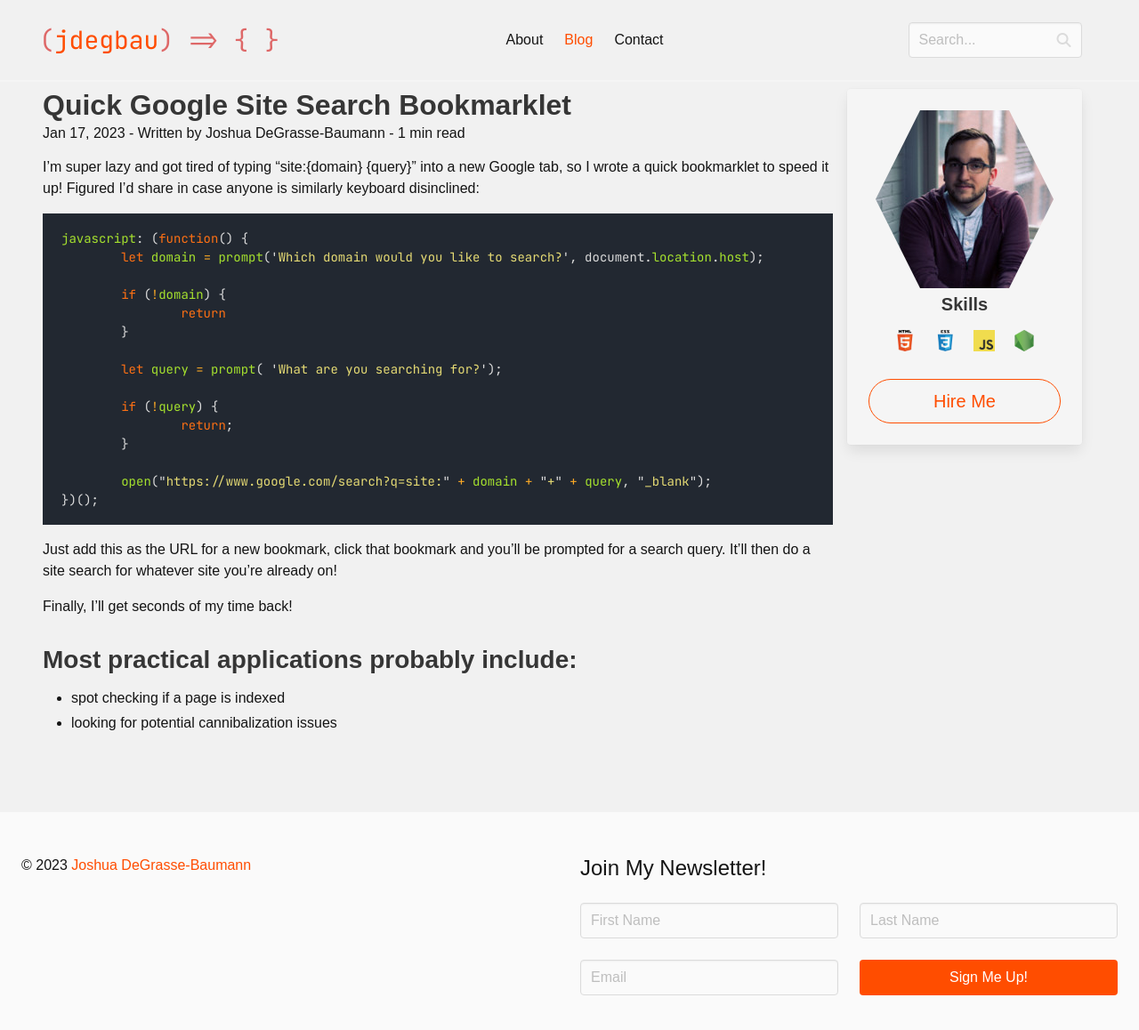
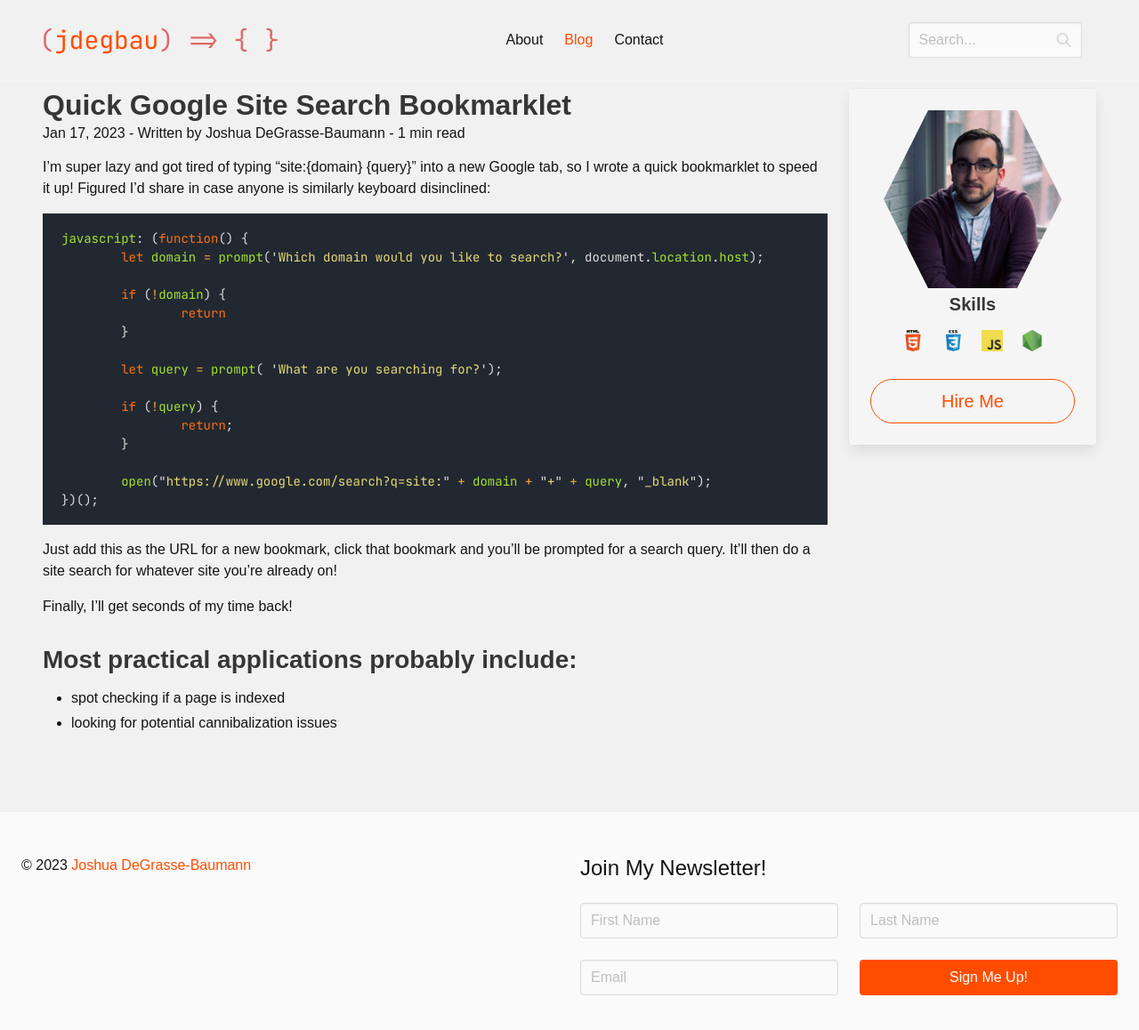
Before and after one commit to jdegbau/jdegbau.github.io, a Jekyll site: the page built from _posts/2023-01-17-site-search-bookmarklet.md, in a window 1280 px wide and 1239 px high. Shown: the top 1158 px of the window at 89% size. Built offline with Jekyll 4.4.1, drawn with Linux system fonts in a browser that asks for light colours; nearby versions of some CDN libraries; comment, search, counter and statistics services are not loaded.

Commit message:
More blog layout changes

```diff
--- a/_layouts/wrapper.html
+++ b/_layouts/wrapper.html
@@ -32,14 +32,14 @@
     <!-- End Google Tag Manager (noscript) -->
     {% include navigation.html %}
     <div id="progress-bar"></div>
-    <div class="columns section is-gapless">
-      <main class="column is-three-quarters is-gapless">
+    <div class="columns section">
+      <main class="column is-three-quarters">
         <section class="content container">
           <h1 class="title">{{ page.title }}</h1>
           {{ content }}
         </section>
       </main>
-      <div id="sidebar" class="column mx-4">{% include sidebar.html %}</div> <!-- end #sidebar -->
+      <div id="sidebar" class="column">{% include sidebar.html %}</div> <!-- end #sidebar -->
     </div>
     <footer class="footer">
       <div class="columns is-reversed-mobile">
```
